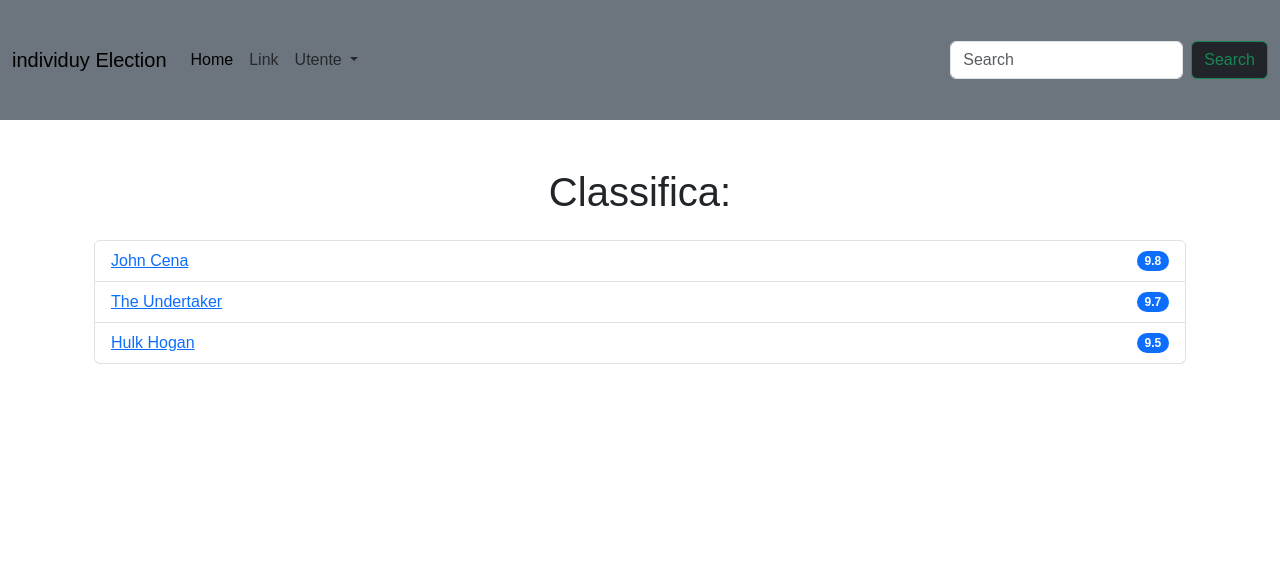
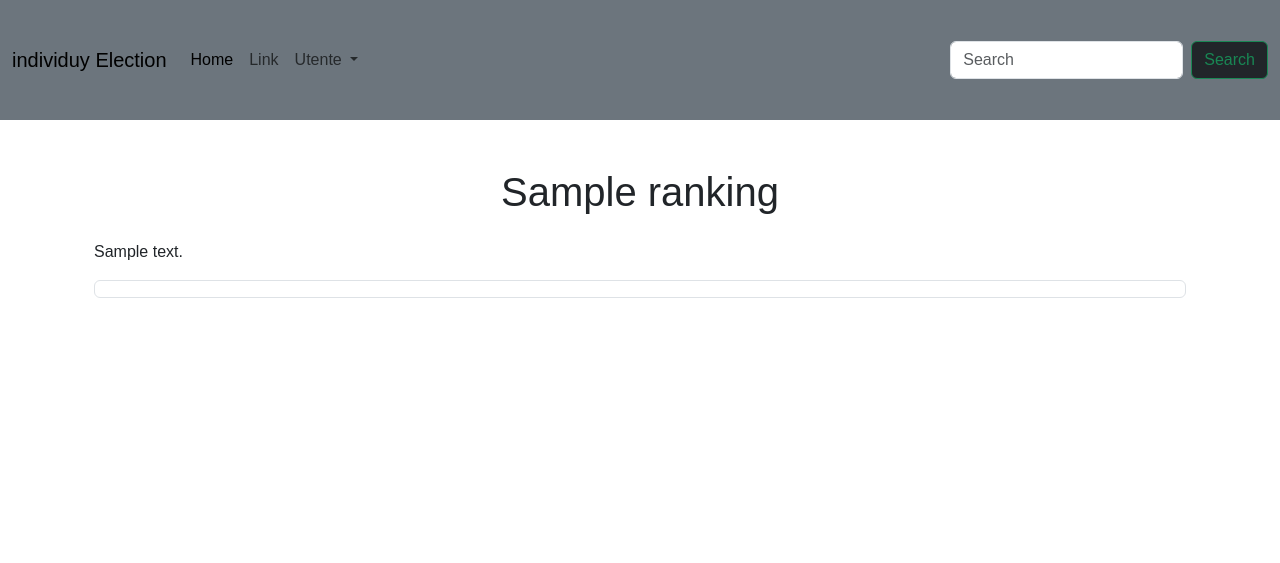
Before and after one commit to pantaleoflavio/individuyElection, a PHP site: page /index.php?page=classifica&id_ranking=1 in a window 1280 px wide. Shown: the top 563 px of the page. Run offline with PHP 8.4, Linux system fonts and the light colour scheme; tables that the repository leaves empty or names only in its code hold one stand-in row (values such as "Sample post"); some libraries are stand-ins or nearby versions.

Commit message:
display the rankings and availability of each ranking, add method for to have ranking per id, display of single ranking, with display of title and description

```diff
--- a/app/Controllers/RankingController.php
+++ b/app/Controllers/RankingController.php
@@ -19,4 +19,7 @@
     public function getRankingPerCategory($category) {
         return $this->rankingDAO->getRankingPerCategory($category);
     }
+    public function getRankingPerId($id) {
+        return $this->rankingDAO->getRankingPerId($id);
+    }
 }
--- a/app/DAO/RankingDAO.php
+++ b/app/DAO/RankingDAO.php
@@ -38,4 +38,27 @@
             return [];
         }
     }
+
+    public function getRankingPerId($id) {
+        try {
+            $stmt = $this->connect()->prepare("SELECT * FROM list_ranking WHERE id_ranking = ?");
+            $stmt->execute([$id]);
+            $rankingData = $stmt->fetch(PDO::FETCH_ASSOC);
+            if ($rankingData) {
+                $ranking = new Ranking(
+                    $rankingData['id_ranking'],
+                    $rankingData['ranking_name'],
+                    $rankingData['description'],
+                    $rankingData['status'],
+                    $rankingData['category_id']
+                );
+                return $ranking;
+            }
+            return null;
+        } catch (PDOException $e) {
+            error_log("PDOException in getRankingPerId: " . $e->getMessage());
+            return null;
+        }
+    }
+
 }
--- a/resources/Views/classifiche/classifica.php
+++ b/resources/Views/classifiche/classifica.php
@@ -1,32 +1,21 @@
 <!-- resources/Views/classifiche/classifica.php -->
 
 <?php
-// Ottieni il parametro della classifica dalla query string
-$classifica = $_GET['classifica'] ?? '';
-
-// Qui dovresti implementare la logica per recuperare i dati della classifica specificata dal database
-// Ad esempio, assumendo di avere una funzione getRanking($classifica) che ritorna i dati necessari
-
-// Placeholder: dati fittizi della classifica
-$rankingsData = [
-    ['name' => 'John Cena', 'score' => 9.8],
-    ['name' => 'The Undertaker', 'score' => 9.7],
-    ['name' => 'Hulk Hogan', 'score' => 9.5],
-    // Aggiungi altri dati di esempio o implementa il recupero dal database
-];
-
-// Titolo della classifica per esempio
-$title = "Classifica: " . htmlspecialchars($classifica);
+if (isset($_GET['id_ranking'])) {
+    $idRanking = $_GET['id_ranking'];
+    $rankingData = $rankingController->getRankingPerId($idRanking);
+}
 ?>
 
 <div class="container py-5">
-    <h1 class="text-center mb-4"><?= $title ?></h1>
+    <h1 class="text-center mb-4"><?= $rankingData->rankingName; ?></h1>
+    <p><?= $rankingData->description; ?></p>
     <ul class="list-group">
-        <?php foreach ($rankingsData as $ranking): ?>
+        <?php //foreach (): ?>
             <li class="list-group-item d-flex justify-content-between align-items-center">
-                <a href="index.php?page=vota_wrestler&nome=<?= htmlspecialchars($ranking['name']) ?>"><?= htmlspecialchars($ranking['name']) ?></a>
-                <span class="badge bg-primary rounded-pill"><?= htmlspecialchars($ranking['score']) ?></span>
+                <a href="index.php?page=vota_wrestler"></a>
+                <span class="badge bg-primary rounded-pill"></span>
             </li>
-        <?php endforeach; ?>
+        <?php //endforeach; ?>
     </ul>
 </div>
```
Also changed, not shown: resources/Views/classifiche/indice_classifiche.php (+16 -6 lines).
